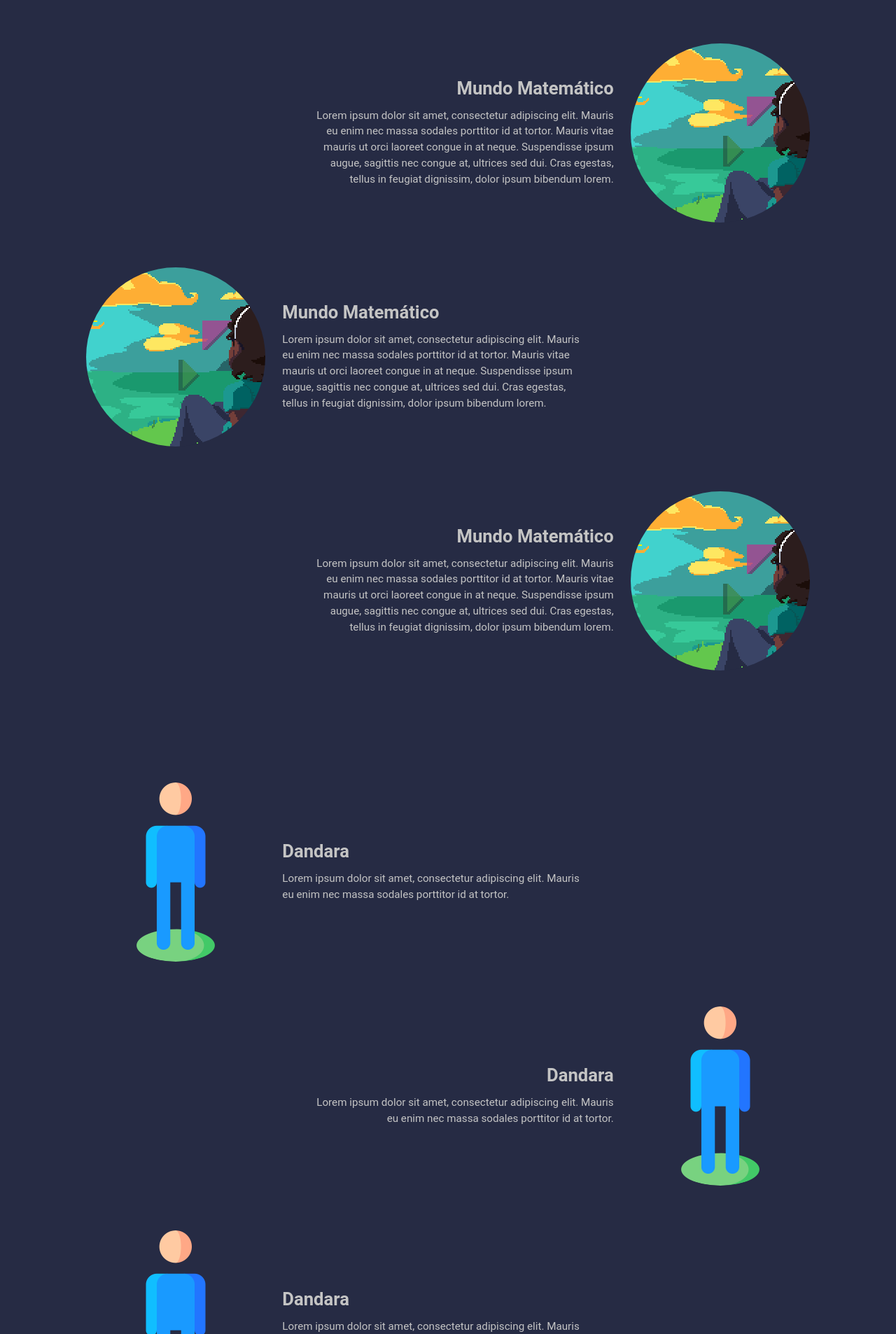
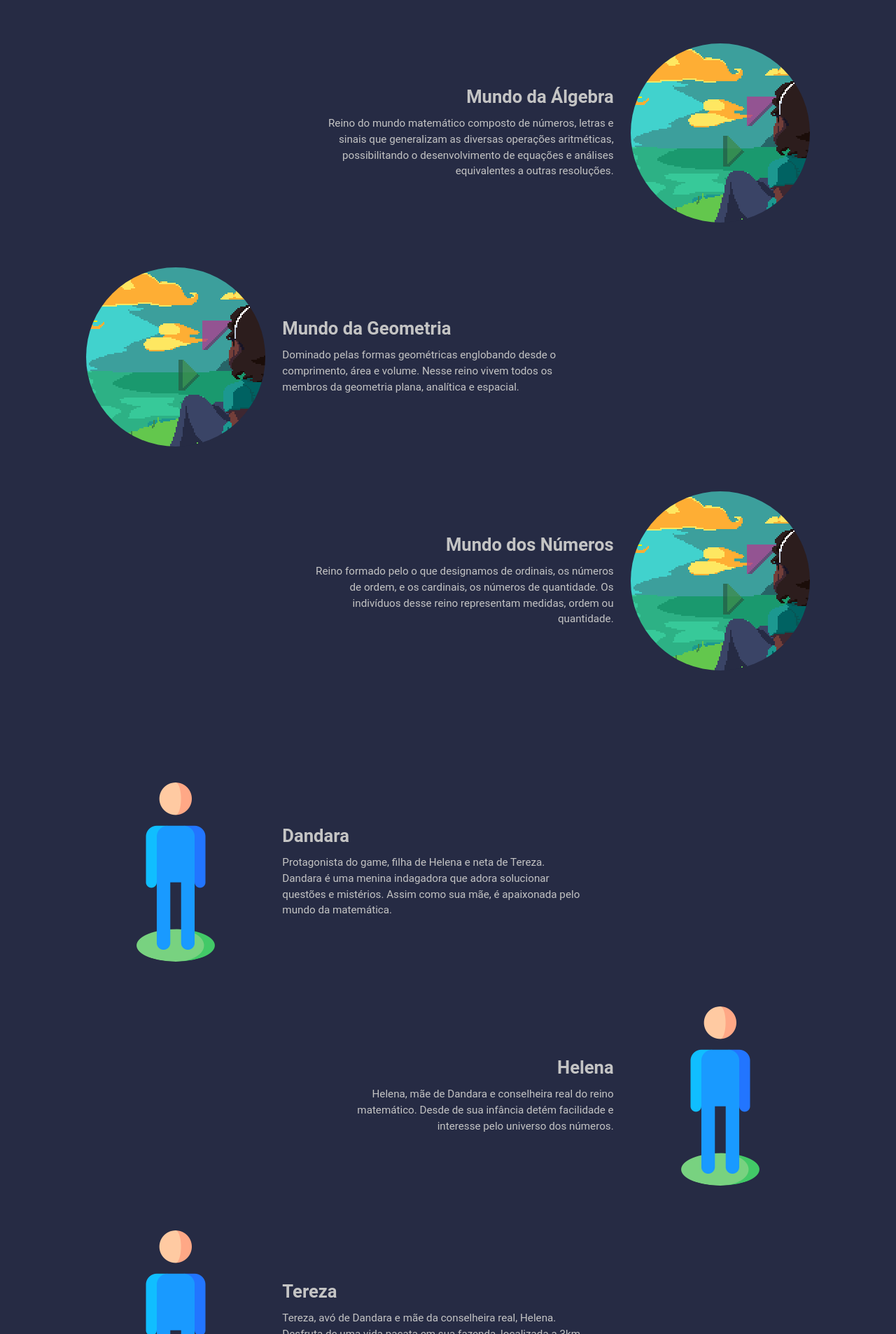
Before and after one commit to eduardamirelly/septandara-website, a React (Create React App) app: page / in a window 1280 px wide. Shown: the part 4334-6240 px from the top of the page at 70% size. Built offline with nearby package versions, Linux system fonts and the light colour scheme.

Commit message:
descrição dos mundos e personagens

```diff
--- a/src/components/pages/Home.js
+++ b/src/components/pages/Home.js
@@ -127,7 +127,7 @@ function Home() {
                 <ImageCircle image={initial_page} />
                 <InfoWorldorNPC
                   name="Mundo Matemático"
-                  description="Lorem ipsum dolor sit amet, consectetur adipiscing elit. Mauris eu enim nec massa sodales porttitor id at tortor. Mauris vitae mauris ut orci laoreet congue in at neque. Suspendisse ipsum augue, sagittis nec congue at, ultrices sed dui. Cras egestas, tellus in feugiat dignissim, dolor ipsum bibendum lorem."
+                  description="O reino central onde todos os monarcas se reúnem para conferências a fim de conservar a harmonia entre todos os reinos. Nessa esfera vivem os conteúdos que abstiveram-se de escolher desmembrar-se do reino consolidado, no período em que o mundo matemático detinha apenas de um domínio."
                   addTextAlign="text-center lg:text-left"
                 />
               </BlockInfo>
@@ -135,8 +135,8 @@ function Home() {
             <div className="w-full flex lg:justify-end justify-center">
               <BlockInfo anim="fade-up" addAlignCustom="justify-end">
                 <InfoWorldorNPC
-                  name="Mundo Matemático"
-                  description="Lorem ipsum dolor sit amet, consectetur adipiscing elit. Mauris eu enim nec massa sodales porttitor id at tortor. Mauris vitae mauris ut orci laoreet congue in at neque. Suspendisse ipsum augue, sagittis nec congue at, ultrices sed dui. Cras egestas, tellus in feugiat dignissim, dolor ipsum bibendum lorem."
+                  name="Mundo da Álgebra"
+                  description="Reino do mundo matemático composto de números, letras e sinais que generalizam as diversas operações aritméticas, possibilitando o desenvolvimento de equações e análises equivalentes a outras resoluções."
                   addTextAlign="text-center lg:text-right"
                 />
                 <ImageCircle image={initial_page} />
@@ -146,8 +146,8 @@ function Home() {
               <BlockInfo anim="fade-up" addAlignCustom="justify-start">
                 <ImageCircle image={initial_page} />
                 <InfoWorldorNPC
-                  name="Mundo Matemático"
-                  description="Lorem ipsum dolor sit amet, consectetur adipiscing elit. Mauris eu enim nec massa sodales porttitor id at tortor. Mauris vitae mauris ut orci laoreet congue in at neque. Suspendisse ipsum augue, sagittis nec congue at, ultrices sed dui. Cras egestas, tellus in feugiat dignissim, dolor ipsum bibendum lorem."
+                  name="Mundo da Geometria"
+                  description="Dominado pelas formas geométricas englobando desde o comprimento, área e volume. Nesse reino vivem todos os membros da geometria plana, analítica e espacial."
                   addTextAlign="text-center lg:text-left"
                 />
               </BlockInfo>
@@ -155,8 +155,8 @@ function Home() {
             <div className="w-full flex lg:justify-end justify-center">
               <BlockInfo anim="fade-up" addAlignCustom="justify-end">
                 <InfoWorldorNPC
-                  name="Mundo Matemático"
-                  description="Lorem ipsum dolor sit amet, consectetur adipiscing elit. Mauris eu enim nec massa sodales porttitor id at tortor. Mauris vitae mauris ut orci laoreet congue in at neque. Suspendisse ipsum augue, sagittis nec congue at, ultrices sed dui. Cras egestas, tellus in feugiat dignissim, dolor ipsum bibendum lorem."
+                  name="Mundo dos Números"
+                  description="Reino formado pelo o que designamos de ordinais, os números de ordem, e os cardinais, os números de quantidade. Os indivíduos desse reino representam medidas, ordem ou quantidade."
                   addTextAlign="text-center lg:text-right"
                 />
                 <ImageCircle image={initial_page} />
@@ -171,7 +171,7 @@ function Home() {
                 <ImageCircle image={npm_img} />
                 <InfoWorldorNPC
                   name="Dandara"
-                  description="Lorem ipsum dolor sit amet, consectetur adipiscing elit. Mauris eu enim nec massa sodales porttitor id at tortor."
+                  description="Protagonista do game, filha de Helena e neta de Tereza. Dandara é uma menina indagadora que adora solucionar questões e mistérios. Assim como sua mãe, é apaixonada pelo mundo da matemática."
                   addTextAlign="text-center lg:text-left"
                 />
               </BlockInfo>
@@ -179,8 +179,8 @@ function Home() {
             <div className="w-full flex lg:justify-end justify-center">
               <BlockInfo anim="fade-up" addAlignCustom="justify-end">
                 <InfoWorldorNPC
-                  name="Dandara"
-                  description="Lorem ipsum dolor sit amet, consectetur adipiscing elit. Mauris eu enim nec massa sodales porttitor id at tortor."
+                  name="Helena"
+                  description="Helena, mãe de Dandara e conselheira real do reino matemático. Desde de sua infância detém facilidade e interesse pelo universo dos números."
                   addTextAlign="text-center lg:text-right"
                 />
                 <ImageCircle image={npm_img} />
@@ -190,8 +190,8 @@ function Home() {
               <BlockInfo anim="fade-up" addAlignCustom="justify-start">
                 <ImageCircle image={npm_img} />
                 <InfoWorldorNPC
-                  name="Dandara"
-                  description="Lorem ipsum dolor sit amet, consectetur adipiscing elit. Mauris eu enim nec massa sodales porttitor id at tortor."
+                  name="Tereza"
+                  description="Tereza, avó de Dandara e mãe da conselheira real, Helena. Desfruta de uma vida pacata em sua fazenda, localizada a 3km do castelo real, com sua neta e filha."
                   addTextAlign="text-center lg:text-left"
                 />
               </BlockInfo>
@@ -199,8 +199,8 @@ function Home() {
             <div className="w-full flex lg:justify-end justify-center">
               <BlockInfo anim="fade-up" addAlignCustom="justify-end">
                 <InfoWorldorNPC
-                  name="Dandara"
-                  description="Lorem ipsum dolor sit amet, consectetur adipiscing elit. Mauris eu enim nec massa sodales porttitor id at tortor."
+                  name="Primions"
+                  description="Filho do rei Numérios, monarca do reino matemático. Primions é um príncipe introvertido, ganancioso e teimoso. De maneira oposta a muitos cidadãos do mundo da matemática, ele não possui uma afinidade com as temáticas  da matemática, o que ocasiona uma relação conturbada com seu pai, já que ele é o progênito do trono do seu reino. "
                   addTextAlign="text-center lg:text-right"
                 />
                 <ImageCircle image={npm_img} />
@@ -210,8 +210,8 @@ function Home() {
               <BlockInfo anim="fade-up" addAlignCustom="justify-start">
                 <ImageCircle image={npm_img} />
                 <InfoWorldorNPC
-                  name="Dandara"
-                  description="Lorem ipsum dolor sit amet, consectetur adipiscing elit. Mauris eu enim nec massa sodales porttitor id at tortor."
+                  name="Numérios"
+                  description="Monarca do reino da álgebra. Adéquare é um rei benévolo, agradável e astuto. Seu emblema é preservar o justo julgamento em todas as circunstâncias. "
                   addTextAlign="text-center lg:text-left"
                 />
               </BlockInfo>
@@ -219,8 +219,8 @@ function Home() {
             <div className="w-full flex lg:justify-end justify-center">
               <BlockInfo anim="fade-up" addAlignCustom="justify-end">
                 <InfoWorldorNPC
-                  name="Dandara"
-                  description="Lorem ipsum dolor sit amet, consectetur adipiscing elit. Mauris eu enim nec massa sodales porttitor id at tortor."
+                  name="Ordium"
+                  description="Monarca do reino Números, és um rainha agradável, prudente e dona de um raciocínio ímpar. Seu lema é manter a ordem."
                   addTextAlign="text-center lg:text-right"
                 />
                 <ImageCircle image={npm_img} />
@@ -230,8 +230,8 @@ function Home() {
               <BlockInfo anim="fade-up" addAlignCustom="justify-start">
                 <ImageCircle image={npm_img} />
                 <InfoWorldorNPC
-                  name="Dandara"
-                  description="Lorem ipsum dolor sit amet, consectetur adipiscing elit. Mauris eu enim nec massa sodales porttitor id at tortor."
+                  name="Metron"
+                  description="Monarca do reino da geometria. Metron é um rei rígido, reservado, estável e possui uma alta cognição"
                   addTextAlign="text-center lg:text-left"
                 />
               </BlockInfo>
@@ -239,8 +239,8 @@ function Home() {
             <div className="w-full flex lg:justify-end justify-center">
               <BlockInfo anim="fade-up" addAlignCustom="justify-end">
                 <InfoWorldorNPC
-                  name="Dandara"
-                  description="Lorem ipsum dolor sit amet, consectetur adipiscing elit. Mauris eu enim nec massa sodales porttitor id at tortor."
+                  name="Adéquare"
+                  description="Monarca do reino da álgebra. Adéquare é um rei benévolo, agradável e astuto. Seu emblema é preservar o justo julgamento em todas as circunstâncias"
                   addTextAlign="text-center lg:text-right"
                 />
                 <ImageCircle image={npm_img} />
@@ -250,8 +250,8 @@ function Home() {
               <BlockInfo anim="fade-up" addAlignCustom="justify-start">
                 <ImageCircle image={npm_img} />
                 <InfoWorldorNPC
-                  name="Dandara"
-                  description="Lorem ipsum dolor sit amet, consectetur adipiscing elit. Mauris eu enim nec massa sodales porttitor id at tortor."
+                  name="Mercador"
+                  description="Proprietário de um mercado que possui uma enorme diversidade de especiarias, como porções de vida e porções de poderes. Ele é um sábio vendedor que encontra-se nas estradas dos reinos oferecendo seus produtos em troca de moedas."
                   addTextAlign="text-center lg:text-left"
                 />
               </BlockInfo>
```
